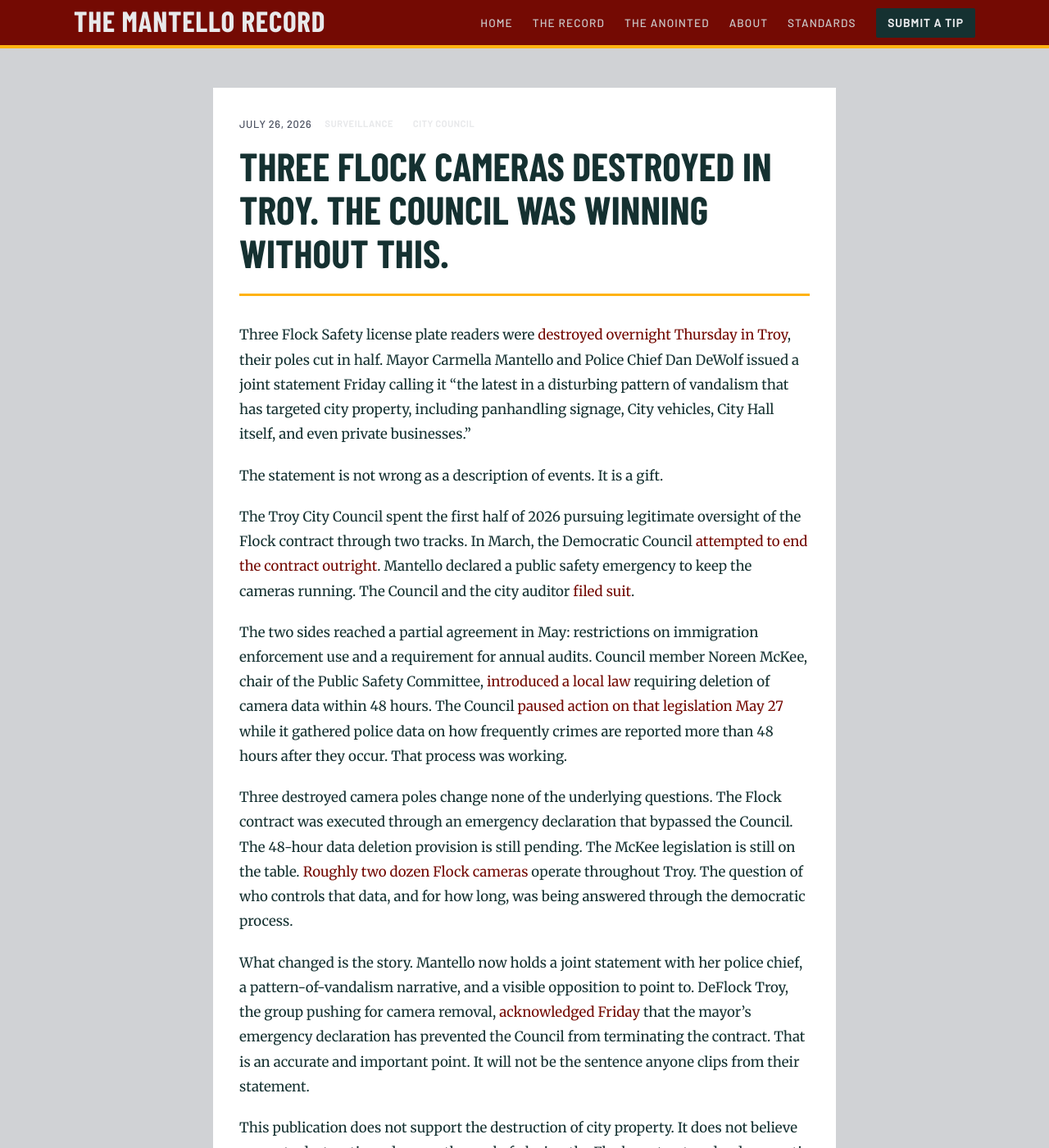
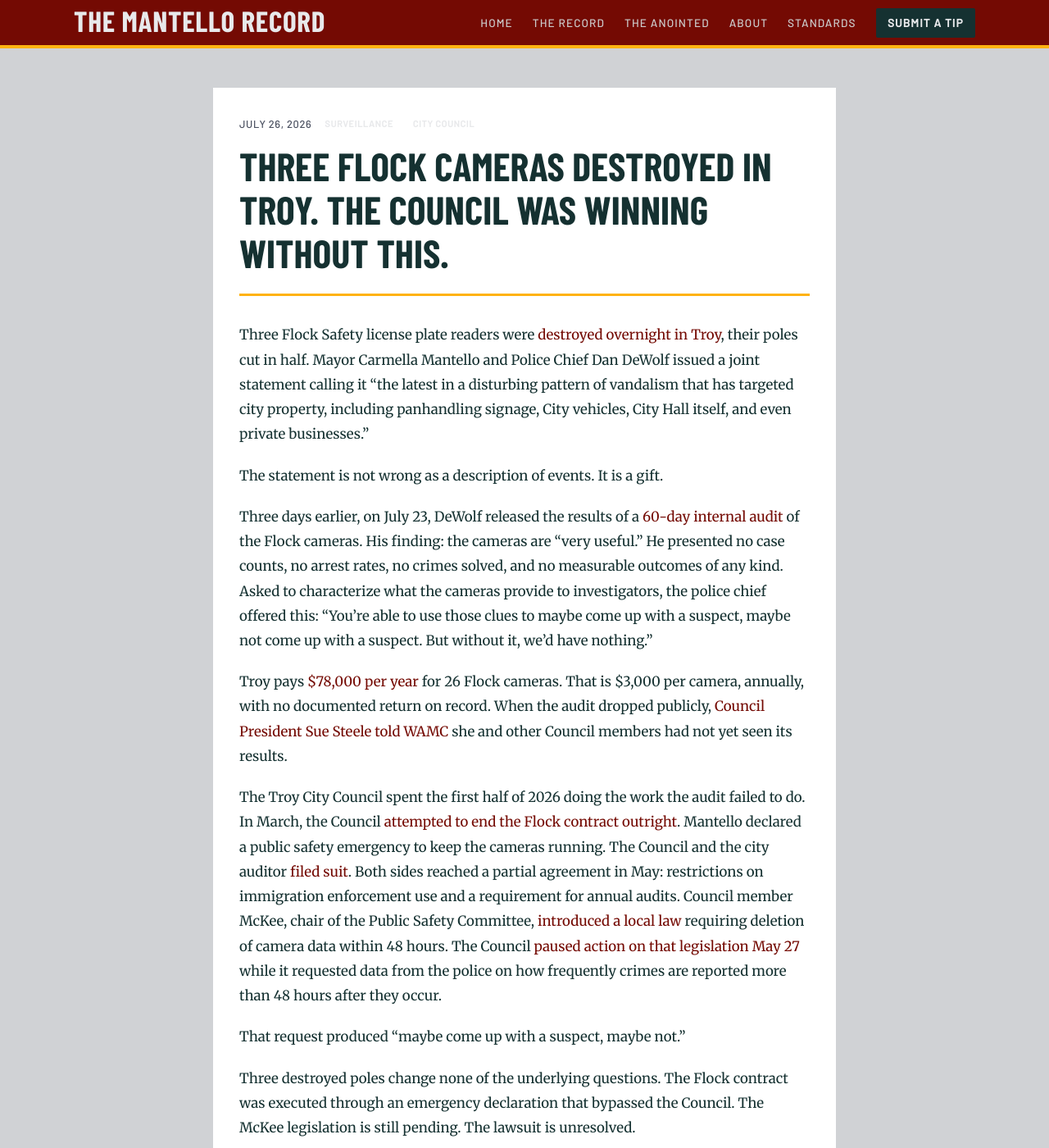
Before and after one commit to MdevitSEC/the-mantello-record, a Jekyll site: the page built from _posts/2026-07-26-flock-cameras-destroyed-troy.md, in a window 1280 px wide and 1400 px high. Shown: the whole window at 82% size. Built offline with Jekyll 4.4.1, drawn with Linux system fonts in a browser that asks for light colours; some web fonts are replaced; some of the changed text lies outside the part shown.

Commit message:
Revise Flock camera post with audit findings and 60-day deadline
Adds DeWolf audit (zero data, $78k/year, $3k/camera), Steele's statement
that the Council had not seen results, and the 60-day clock expiring July 26.

Co-Authored-By: Claude Sonnet 4.6 <noreply@anthropic.com>

```diff
--- a/_posts/2026-07-26-flock-cameras-destroyed-troy.md
+++ b/_posts/2026-07-26-flock-cameras-destroyed-troy.md
@@ -5,18 +5,22 @@ date: 2026-07-26
 categories: [Surveillance, City Council]
 ---
 
-Three Flock Safety license plate readers were [destroyed overnight Thursday in Troy](https://cbs6albany.com/news/local/flock-license-plate-reader-cameras-vandalized-in-troy-wrgb), their poles cut in half. Mayor Carmella Mantello and Police Chief Dan DeWolf issued a joint statement Friday calling it "the latest in a disturbing pattern of vandalism that has targeted city property, including panhandling signage, City vehicles, City Hall itself, and even private businesses."
+Three Flock Safety license plate readers were [destroyed overnight in Troy](https://cbs6albany.com/news/local/flock-license-plate-reader-cameras-vandalized-in-troy-wrgb), their poles cut in half. Mayor Carmella Mantello and Police Chief Dan DeWolf issued a joint statement calling it "the latest in a disturbing pattern of vandalism that has targeted city property, including panhandling signage, City vehicles, City Hall itself, and even private businesses."
 
 The statement is not wrong as a description of events. It is a gift.
 
-The Troy City Council spent the first half of 2026 pursuing legitimate oversight of the Flock contract through two tracks. In March, the Democratic Council [attempted to end the contract outright](https://cbs6albany.com/news/local/flock-license-plate-reader-cameras-vandalized-in-troy-wrgb). Mantello declared a public safety emergency to keep the cameras running. The Council and the city auditor [filed suit](https://cbs6albany.com/news/local/flock-license-plate-reader-cameras-vandalized-in-troy-wrgb).
+Three days earlier, on July 23, DeWolf released the results of a [60-day internal audit](https://www.wamc.org/news/2026-07-23/flock-cameras-troy-police-audit-results-dan-dewolf) of the Flock cameras. His finding: the cameras are "very useful." He presented no case counts, no arrest rates, no crimes solved, and no measurable outcomes of any kind. Asked to characterize what the cameras provide to investigators, the police chief offered this: "You're able to use those clues to maybe come up with a suspect, maybe not come up with a suspect. But without it, we'd have nothing."
 
-The two sides reached a partial agreement in May: restrictions on immigration enforcement use and a requirement for annual audits. Council member Noreen McKee, chair of the Public Safety Committee, [introduced a local law](https://www.wamc.org/news/2026-05-27/troy-council-flock-camera-regulations) requiring deletion of camera data within 48 hours. The Council [paused action on that legislation May 27](https://www.wamc.org/news/2026-05-27/troy-council-flock-camera-regulations) while it gathered police data on how frequently crimes are reported more than 48 hours after they occur. That process was working.
+Troy pays [$78,000 per year](https://wnyt.com/top-stories/troy-city-council-halts-decision-on-78k-flock-camera-contract/) for 26 Flock cameras. That is $3,000 per camera, annually, with no documented return on record. When the audit dropped publicly, [Council President Sue Steele told WAMC](https://www.wamc.org/news/2026-07-24/troy-flock-camera-vandalism) she and other Council members had not yet seen its results.
 
-Three destroyed camera poles change none of the underlying questions. The Flock contract was executed through an emergency declaration that bypassed the Council. The 48-hour data deletion provision is still pending. The McKee legislation is still on the table. [Roughly two dozen Flock cameras](https://www.wamc.org/news/2026-05-27/troy-council-flock-camera-regulations) operate throughout Troy. The question of who controls that data, and for how long, was being answered through the democratic process.
+The Troy City Council spent the first half of 2026 doing the work the audit failed to do. In March, the Council [attempted to end the Flock contract outright](https://cbs6albany.com/news/local/flock-license-plate-reader-cameras-vandalized-in-troy-wrgb). Mantello declared a public safety emergency to keep the cameras running. The Council and the city auditor [filed suit](https://cbs6albany.com/news/local/flock-license-plate-reader-cameras-vandalized-in-troy-wrgb). Both sides reached a partial agreement in May: restrictions on immigration enforcement use and a requirement for annual audits. Council member McKee, chair of the Public Safety Committee, [introduced a local law](https://www.wamc.org/news/2026-05-27/troy-council-flock-camera-regulations) requiring deletion of camera data within 48 hours. The Council [paused action on that legislation May 27](https://www.wamc.org/news/2026-05-27/troy-council-flock-camera-regulations) while it requested data from the police on how frequently crimes are reported more than 48 hours after they occur.
+
+That request produced "maybe come up with a suspect, maybe not."
+
+Three destroyed poles change none of the underlying questions. The Flock contract was executed through an emergency declaration that bypassed the Council. The McKee legislation is still pending. The lawsuit is unresolved.
 
 What changed is the story. Mantello now holds a joint statement with her police chief, a pattern-of-vandalism narrative, and a visible opposition to point to. DeFlock Troy, the group pushing for camera removal, [acknowledged Friday](https://cbs6albany.com/news/local/flock-license-plate-reader-cameras-vandalized-in-troy-wrgb) that the mayor's emergency declaration has prevented the Council from terminating the contract. That is an accurate and important point. It will not be the sentence anyone clips from their statement.
 
 This publication does not support the destruction of city property. It does not believe property destruction advances the goal of placing the Flock contract under democratic accountability. The Council was the mechanism for that accountability. It was using it.
 
-The mayor's emergency declaration remains in effect. The Council's lawsuit challenging it is unresolved. The cameras destroyed this week were never legally settled. They were simply still standing.
+The sixty-day pause on the McKee legislation expires July 26, 2026. The cameras were cut down three nights earlier. The police chief's public defense of a $78,000 annual surveillance contract: "maybe come up with a suspect, maybe not."
```
